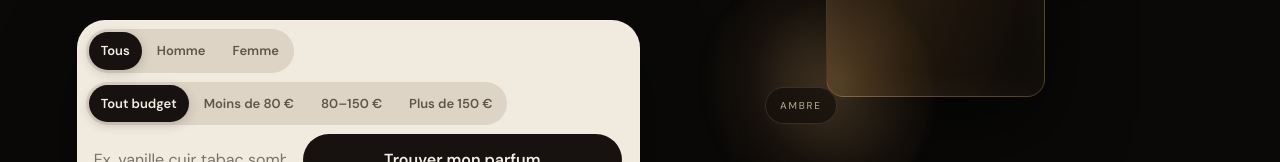
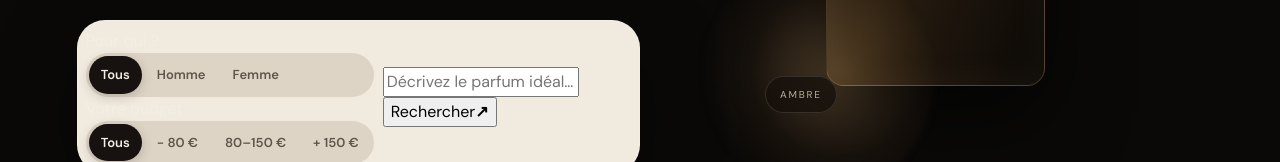
Before and after one commit to luluao9295-sys/Olfyne, a plain HTML site: page index.html in a window 1280 px wide. Shown: the part 638-800 px from the top of the page. Drawn offline with nearby package versions, Linux system fonts and the light colour scheme; a web font is replaced by a local one.

Commit message:
Modernize OLFYNE search and filter layout

```diff
--- a/index.html
+++ b/index.html
@@ -31,22 +31,32 @@
         <h1>Décrivez ce que vous voulez <em>sentir.</em></h1>
         <p class="lead">Écrivez simplement vos envies : notes, ambiance, saison ou style. OLFYNE cherche les parfums qui correspondent le mieux.</p>
         <form id="searchForm" class="search-shell" role="search">
+          <div class="filter-panel">
+            <div class="filter-group">
+              <span class="filter-label">Pour qui ?</span>
               <fieldset class="gender-switch" aria-label="Choisir une catégorie de parfum">
                 <legend class="sr-only">Parfum pour</legend>
                 <label><input type="radio" name="gender" value="" checked><span>Tous</span></label>
                 <label><input type="radio" name="gender" value="homme"><span>Homme</span></label>
                 <label><input type="radio" name="gender" value="femme"><span>Femme</span></label>
               </fieldset>
+            </div>
+            <div class="filter-group">
+              <span class="filter-label">Votre budget</span>
               <fieldset class="budget-switch" aria-label="Choisir un budget">
                 <legend class="sr-only">Budget</legend>
-            <label><input type="radio" name="budget" value="" checked><span>Tout budget</span></label>
-            <label><input type="radio" name="budget" value="low"><span>Moins de 80 €</span></label>
+                <label><input type="radio" name="budget" value="" checked><span>Tous</span></label>
+                <label><input type="radio" name="budget" value="low"><span>− 80 €</span></label>
                 <label><input type="radio" name="budget" value="mid"><span>80–150 €</span></label>
-            <label><input type="radio" name="budget" value="high"><span>Plus de 150 €</span></label>
+                <label><input type="radio" name="budget" value="high"><span>+ 150 €</span></label>
               </fieldset>
+            </div>
+          </div>
+          <div class="query-row">
             <label for="searchInput" class="sr-only">Rechercher un parfum</label>
-          <input id="searchInput" autocomplete="off" placeholder="Ex. vanille cuir tabac sombre hiver" />
-          <button type="submit">Trouver mon parfum</button>
+            <input id="searchInput" autocomplete="off" placeholder="Décrivez le parfum idéal…" />
+            <button type="submit"><span>Rechercher</span><b aria-hidden="true">↗</b></button>
+          </div>
         </form>
         <div class="quick-notes" aria-label="Suggestions">
           <button data-query="vanille gourmand chaud">Vanille</button>
```
Lines whose indentation alone changed are shown as unchanged.
